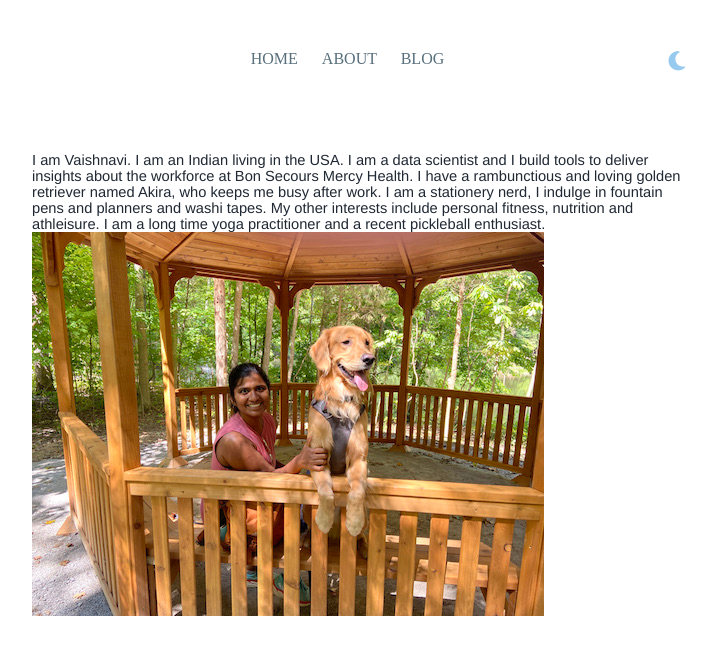
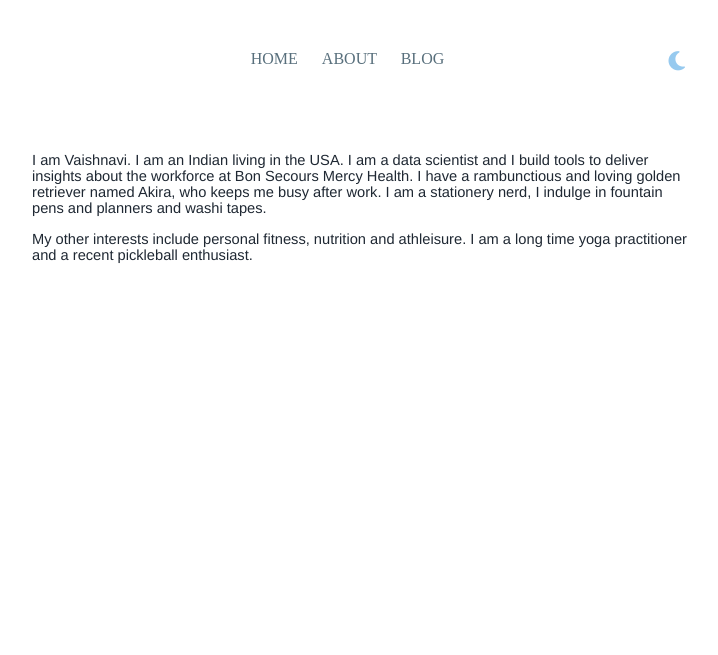
Before and after one commit to vaishnavisen/vaishnavisen.github.io, a Jekyll site: the page built from about.md, in a window 1280 px wide. Shown: the top 655 px of the page, without its empty margins (276-994 px from the left). Built offline with Jekyll 4.4.1, drawn with Linux system fonts in a browser that asks for light colours; nearby versions of some CDN libraries; part of the change alters nothing that is shown.

Commit message:
Change formatting

```diff
--- a/about.md
+++ b/about.md
@@ -6,4 +6,6 @@ embeddedImage:
   path: /assets/images/vaishn_akira_nature_center.jpeg
 ---
 
-I am Vaishnavi. I am an Indian living in the USA. I am a data scientist and I build tools to deliver insights about the workforce at Bon Secours Mercy Health. I have a rambunctious and loving golden retriever named Akira, who keeps me busy after work. I am a stationery nerd, I indulge in fountain pens and planners and washi tapes. My other interests include personal fitness, nutrition and athleisure. I am a long time yoga practitioner and a recent pickleball enthusiast. ![Vaish and Akira at Nature Center](/assets/images/vaish_akira_nature_center.jpeg)
+I am Vaishnavi. I am an Indian living in the USA. I am a data scientist and I build tools to deliver insights about the workforce at Bon Secours Mercy Health. I have a rambunctious and loving golden retriever named Akira, who keeps me busy after work. I am a stationery nerd, I indulge in fountain pens and planners and washi tapes.
+
+My other interests include personal fitness, nutrition and athleisure. I am a long time yoga practitioner and a recent pickleball enthusiast.
```
Also changed, not shown: 1 other file.
